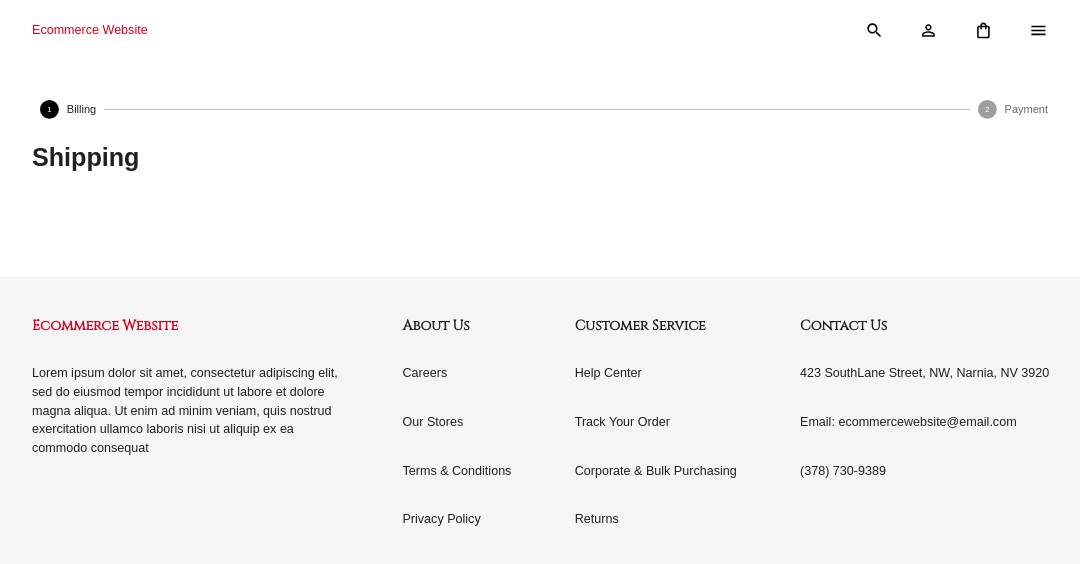
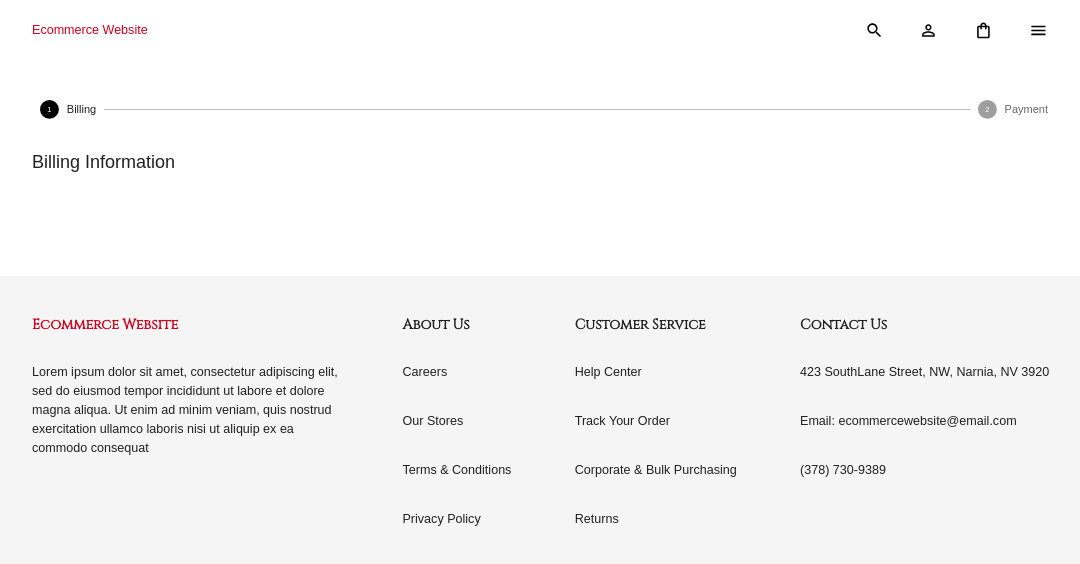
Before and after one commit to brosmar18/ecommerce-client, a React (Create React App) app: page /checkout in a window 1280 px wide. Shown: the top 564 px of the page, without its empty margins (96-1176 px from the left). Built offline with nearby package versions, Linux system fonts and the light colour scheme; a web font is replaced by a local one.

Commit message:
Billing Info section added

```diff
--- a/src/pages/Checkout/Shipping.jsx
+++ b/src/pages/Checkout/Shipping.jsx
@@ -10,9 +10,13 @@ const Shipping = ({
     setFieldValue,
 }) => {
   return (
-    <div>
-      <h1>Shipping</h1>
-    </div>
+    <Box m="30px auto">
+        <Box>
+            <Typography sx={{ mb: "15px"}} fontSize="18px">
+                Billing Information
+            </Typography>
+        </Box>
+    </Box>
   )
 }
 
```
